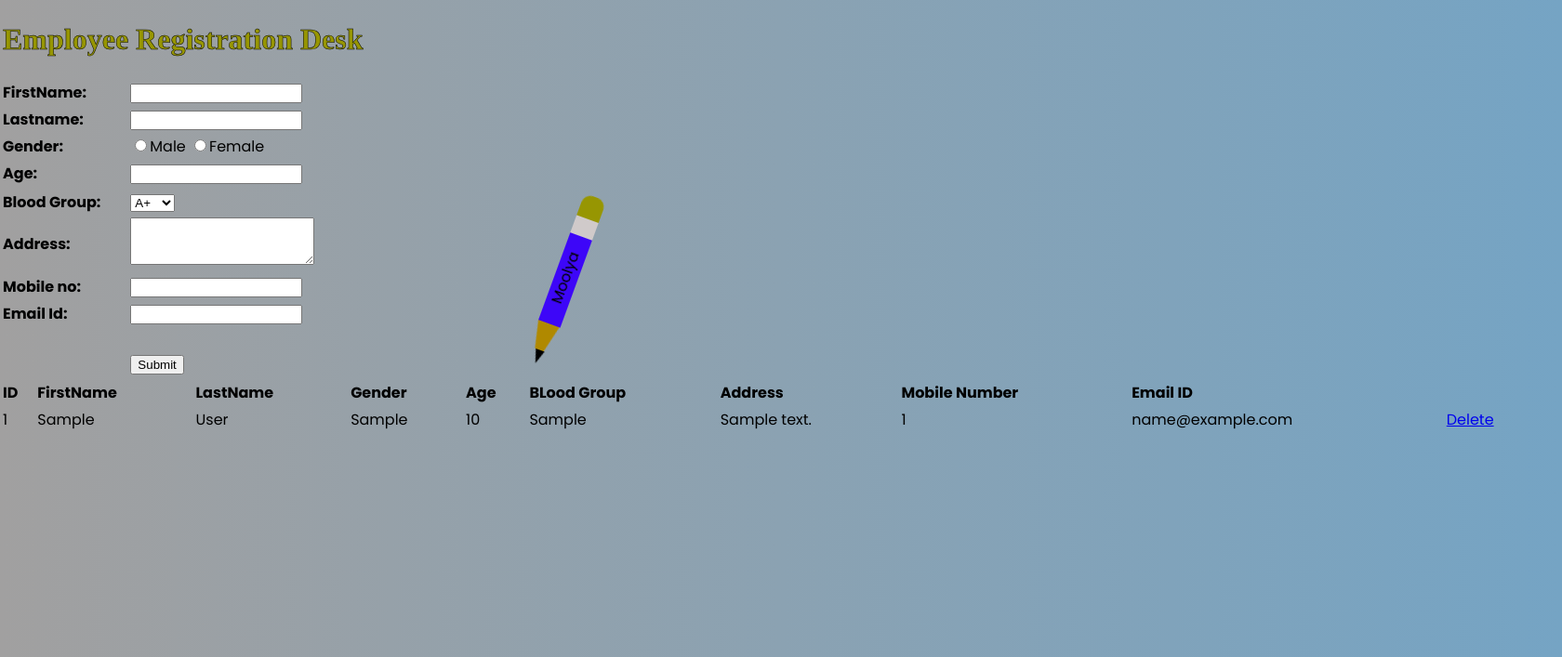
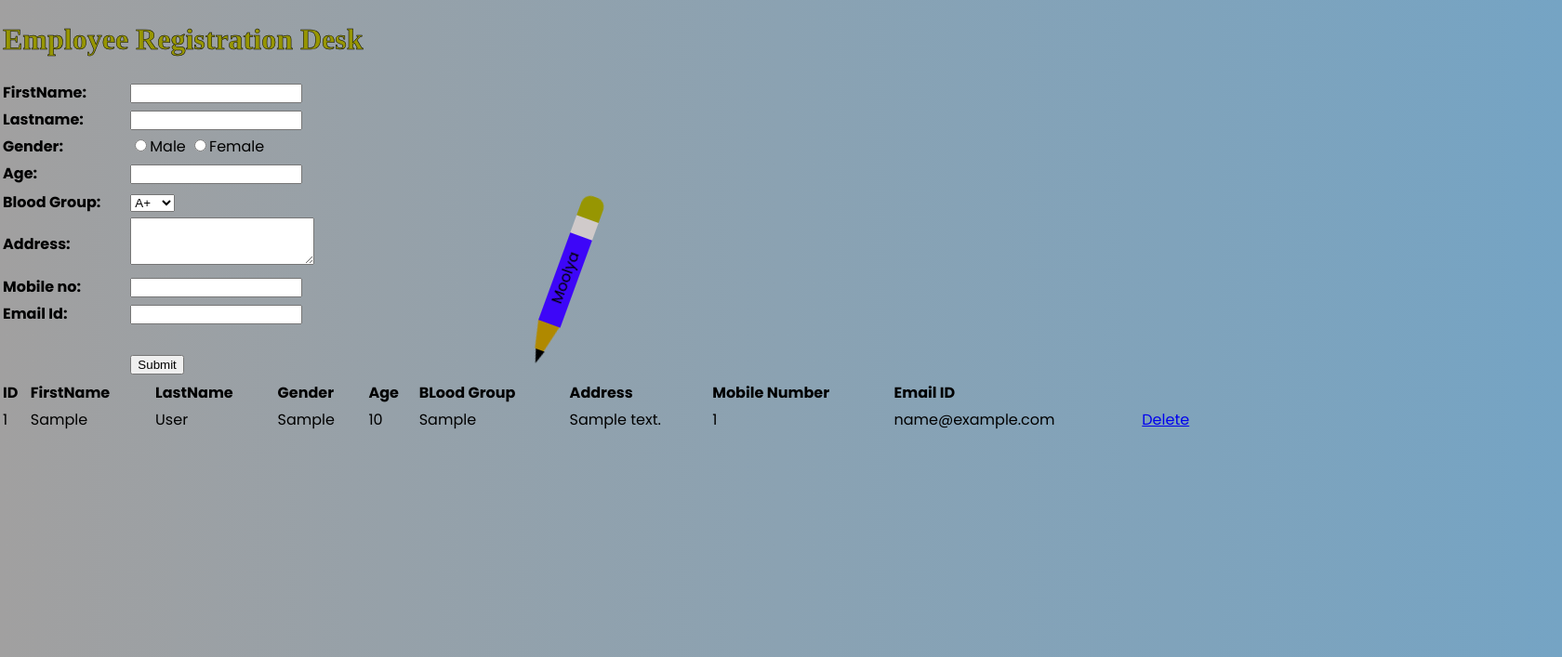
Before and after one commit to ayushjadon/pythonapp, a Flask app: page / in a window 1680 px wide. Shown: the top 707 px of the page at 93% size. Run offline with Flask 2, Linux system fonts and the light colour scheme; tables that the repository leaves empty hold one stand-in row (values such as "Sample post").

Commit message:
APP V2.0

```diff
--- a/templates/index.html
+++ b/templates/index.html
@@ -98,7 +98,7 @@
                 </tr>
 
                 {% for task in list1 %}
-                <table style="width:190%">
+                <table style="width:150%">
                     <td><b>ID</b></td>
                     <td><b>FirstName</b></td>
                     <td><b>LastName</b></td>
```
Also changed, not shown: employee.db.
